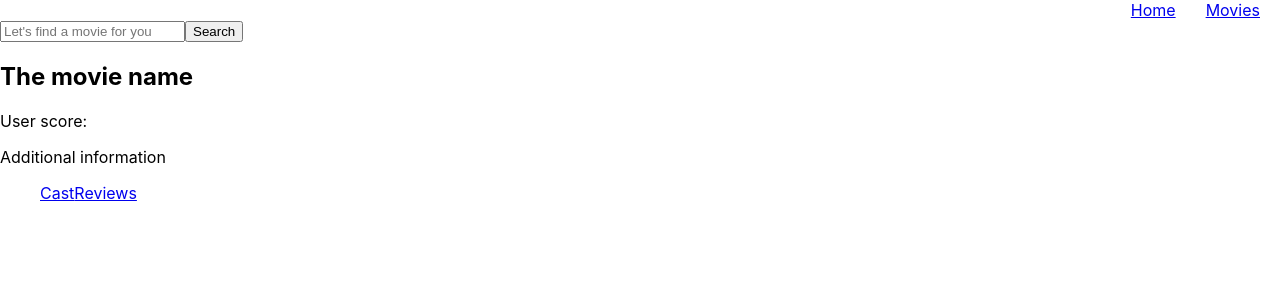
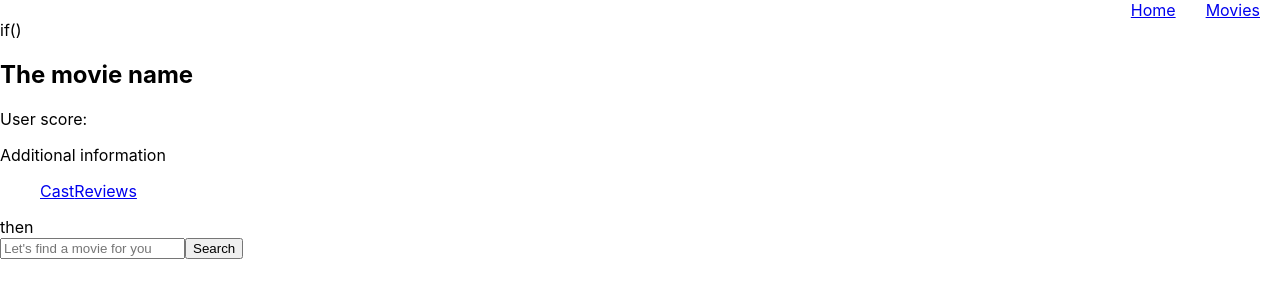
Before and after one commit to izaitseva/goit-react-hw-05-movies, a React (Create React App) app: page /movies in a window 1280 px wide. Shown: the top 300 px of the page. Built offline with nearby package versions, Linux system fonts and the light colour scheme.

Commit message:
links paths

```diff
--- a/src/components/App.jsx
+++ b/src/components/App.jsx
@@ -5,6 +5,7 @@ import Home from "./pages/Home";
 import Movies from "./pages/Movies";
 import Cast from "./containers/Cast";
 import Reviews from "./containers/Reviews";
+import Movie from "./containers/Movie";
 
 
 export default function App() {
@@ -15,6 +16,7 @@ export default function App() {
       <Route path={paths.movies} element={<Movies />} />
       <Route path={paths.cast} element={<Cast />} />
       <Route path={paths.reviews} element={<Reviews />} />
+      <Route path={paths.movie} element={<Movie />}/>
       <Route path="*" element={"Page is not found"}/>
     </Routes>
   );
--- /dev/null
+++ b/src/components/containers/Movie.jsx
@@ -0,0 +1,21 @@
+import { paths } from "components/paths/paths";
+import { Link } from "react-router-dom";
+import Header from "./Header";
+
+const Movie = () => {
+
+    return (
+        <div>
+            <Header />
+            <h2>movie title</h2>
+            <p>User score: </p>
+            <p>Additional information</p>
+            <ul>
+                <Link to={paths.cast}>Cast</Link>
+                <Link to={paths.reviews}>Reviews</Link>
+            </ul>
+        </div>
+    )
+}
+
+export default Movie;
--- a/src/components/pages/Home.jsx
+++ b/src/components/pages/Home.jsx
@@ -11,6 +11,7 @@ export default function Home() {
         fetchTopRatedMovies()
             .then(({ data }) => {
                 setMovies(data.results)
+                console.log(data.results);
             })
     }, []);
 
@@ -21,7 +22,7 @@ export default function Home() {
             <ul>
                 {movies.map(movie => (
                     <li key={movie.id}>
-                        <Link to={paths.movies}>{movie.title}</Link>
+                        <Link to={paths.movies}>{movie.title ?? movie.original_title}</Link>
                     </li>
                 ))}
             </ul>
--- a/src/components/pages/Movies.jsx
+++ b/src/components/pages/Movies.jsx
@@ -8,8 +8,8 @@ export default function Movies() {
         <div>
             <Header />
 
-            <input placeholder="Let's find a movie for you"></input>
-            <button>Search</button>
+            if() {
+                <div>
                     <h2>The movie name</h2>
                     <p>User score: </p>
 
@@ -19,5 +19,13 @@ export default function Movies() {
                         <Link to={paths.reviews}>Reviews</Link>
                     </ul>
                 </div>
+            } then {
+                <div>
+                    <input placeholder="Let's find a movie for you"></input>
+                    <button>Search</button>
+                </div>
+            }
+
+        </div>
     )
 }
--- a/src/components/paths/paths.jsx
+++ b/src/components/paths/paths.jsx
@@ -1,6 +1,7 @@
 export const paths = {
     home: '/',
     movies: '/movies',
-    cast:'/movies/cast',
-    reviews: '/movies/reviews'
+    movie: '/movies/:movieId',
+    cast:'/movies/:movieId/cast',
+    reviews: '/movies/:movieId/reviews',
 }
```
Lines whose indentation alone changed are shown as unchanged.
